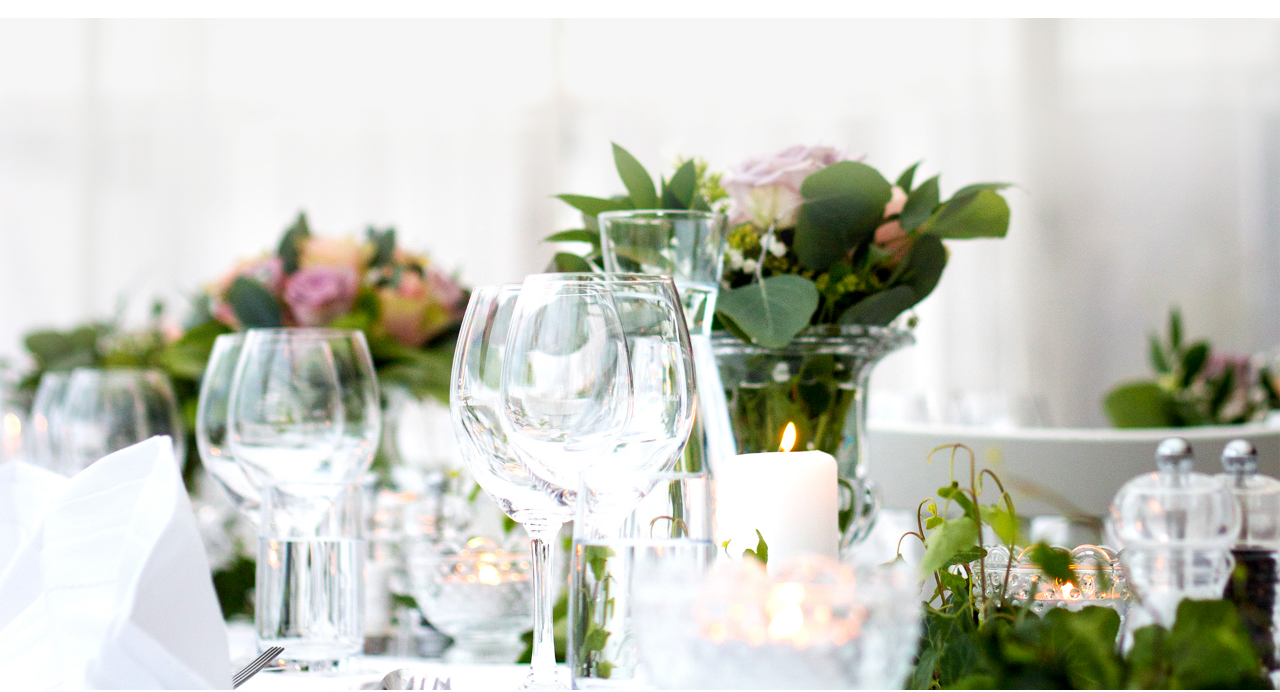
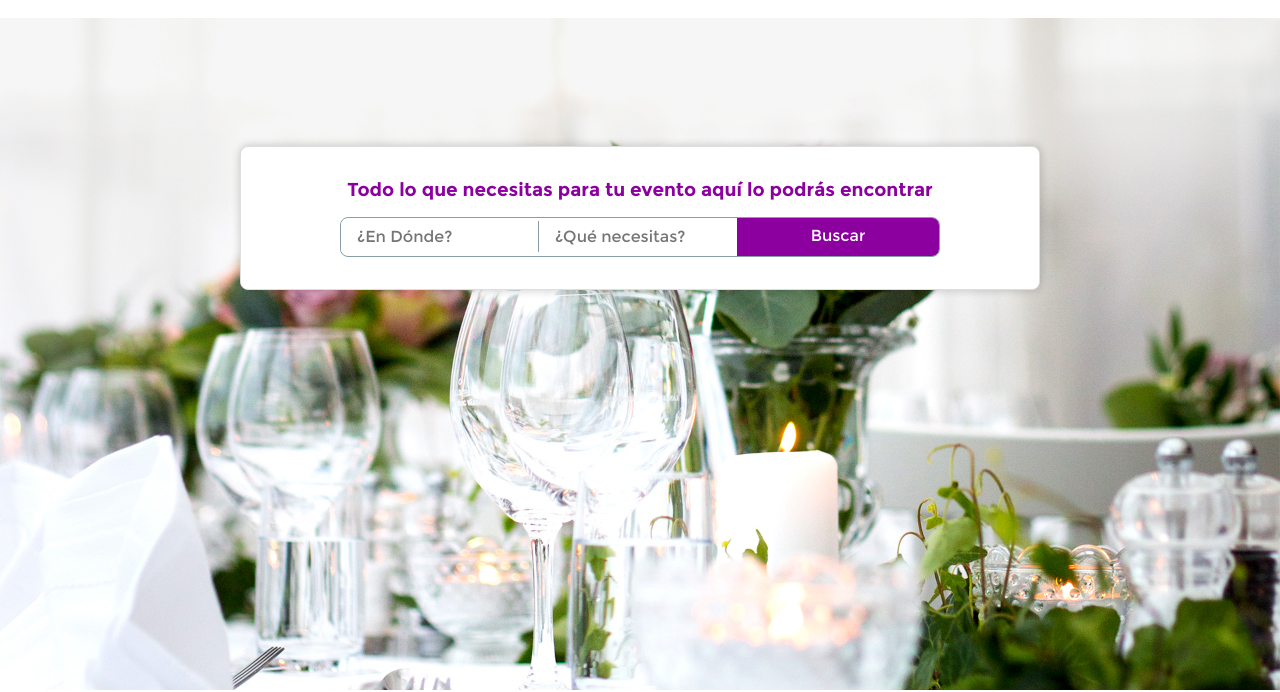
Before and after one commit to davidgtz23/defiesta, a plain HTML site: page index.html in a window 1280 px wide. Shown: the part 110-802 px from the top of the page. Drawn offline with Linux system fonts and the light colour scheme.

Commit message:
add form providers - home

```diff
--- a/index.html
+++ b/index.html
@@ -3,7 +3,7 @@
 <head>
     <meta charset="UTF-8">
     <meta http-equiv="X-UA-Compatible" content="IE=edge">
-    <meta name="viewport" content="width=device-width, initial-scale=1.0">
+    <meta name="viewport" content="width=device-width, minimum-scale=1, maximum-scale=1">
     <title>DeFiesta</title>
 
     <script src="https://kit.fontawesome.com/01d7b21854.js" crossorigin="anonymous"></script>
@@ -58,7 +58,24 @@
 
         <section class="home">
             <div class="home__banner">
-                <div class="home__banner-item"></div>
+                <div class="home__banner-item">
+
+
+                    <div class="search">
+                        <h3>Todo lo que necesitas para tu evento aquí lo podrás encontrar</h3>
+                        <div class="search__form">
+                            <form action="">
+                                <div class="search__form-group">
+                                    <input type="text" placeholder="¿En Dónde?">
+                                    <input type="text" placeholder="¿Qué necesitas?">
+                                    <button type="submit">Buscar</button>
+                                </div>
+                            </form>
+                        </div>
+                    </div>
+
+
+                </div>
             </div>
         </section>
 
@@ -83,8 +100,9 @@
         </section>
 
         <section class="home__places">
+            <div class="container">
                 <h2>Mira algunos lugares ideales para tu evento</h2>
-            <div class="container">
+                <div class="home__places-content">
                     <article class="home__places-item">
                         <img src="./assets/images/lugar1.png" alt="Lugar Jardín">
                         <div class="title">
@@ -117,6 +135,7 @@
                     Ver más
                     <i class="fas fa-angle-right"></i>
                     <i class="fas fa-angle-right"></i>
+                </div>
             </div>
         </section>
 
--- a/sass/sections/_home.scss
+++ b/sass/sections/_home.scss
@@ -7,6 +7,60 @@
             background-position: top center;
             width: 100%;
             height: $fullheight-without-header;
+            display: flex;
+            justify-content: center;
+            align-items: flex-start;
+
+            .search{
+                background-color: #fff;
+                width: 90%;
+                max-width: 800px;
+                margin: 0 auto;
+                margin-top: 10%;
+                padding: 2rem;
+                border-radius: 0.5rem;
+                border: solid 1px #d4d4d4;
+                border: solid 1px #dedede;
+                box-shadow: 0 0 10px 0px #00000036;
+                h3{
+                    color: $purple;
+                    text-align: center;
+                    margin-bottom: 1rem;
+                }
+                &__form{
+                    &-group{
+                        margin: 0 auto;
+                        width: 100%;
+                        height: 2.5rem;
+                        max-width: 600px;
+                        display: flex;
+                        justify-content: center;
+                        align-items: center;
+                        border: solid 1px $gray;
+                        border-radius: 0.5rem;
+                        overflow: hidden;
+                        input{
+                            width: 33.3%;
+                            border: none;
+                            padding: 0 1rem;
+                            height: 80%;
+                            outline: none;
+                            &:first-child{
+                                border-right: solid 1px $gray;
+                            }
+                        }
+                        button{
+                            width: 34%;
+                            border: none;
+                            padding: 0 1rem;
+                            height: 100%;
+                            background-color: $purple;
+                            color: #fff;
+                            cursor: pointer;
+                        }
+                    }
+                }
+            }
         }
     }
 
@@ -46,7 +100,7 @@
             color: $purple;
             margin-bottom: 2rem;
         }
-        .container{
+        &-content{
             display: flex;
             flex-wrap: wrap;
             justify-content: center;
@@ -80,5 +134,9 @@
         }
     }
 
+}
+
+
+@media (max-width: 1023px){
 
 }
```
Also changed, not shown: assets/css/app.css, 1 other file. Lines whose indentation alone changed are shown as unchanged.
